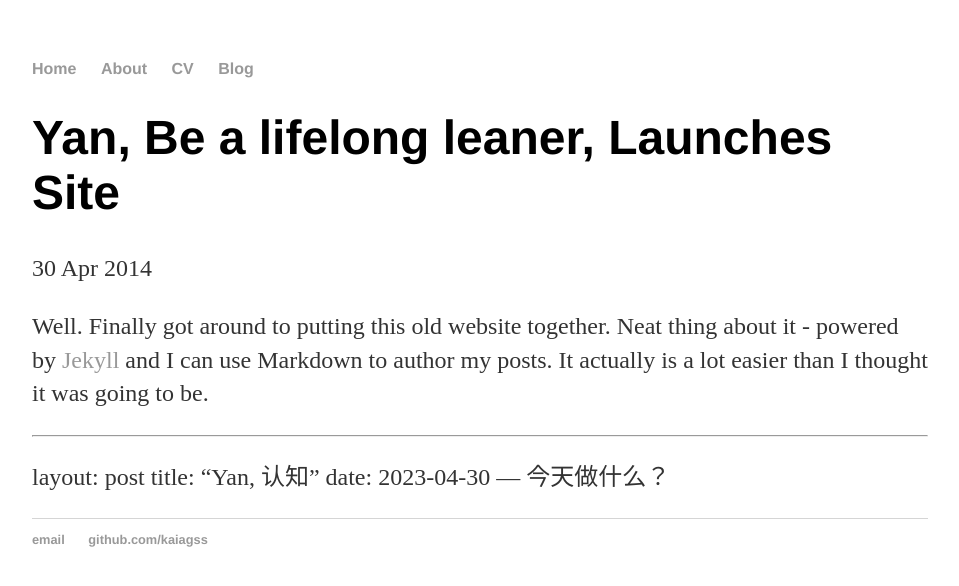
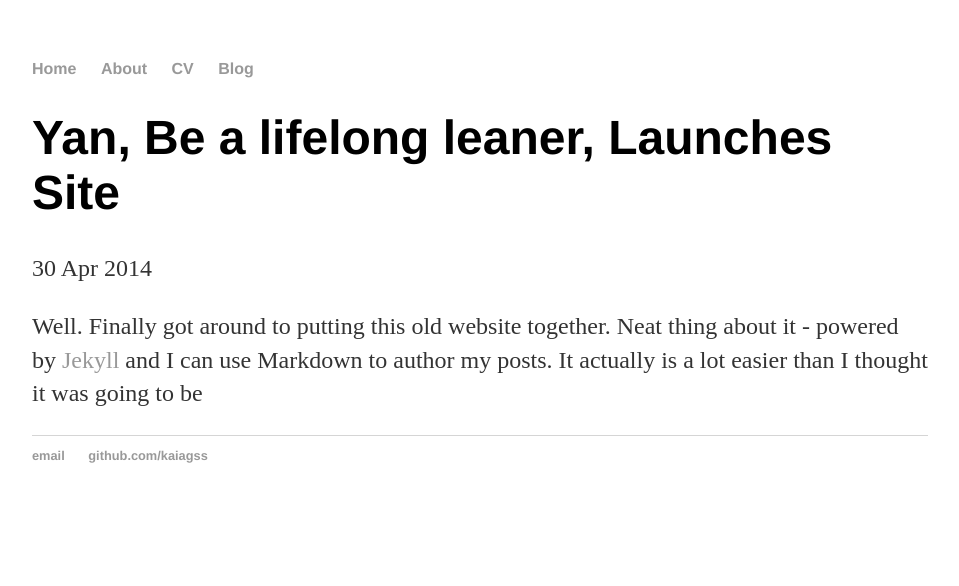
Before and after one commit to kaiagss/kaiagss.github.io, a Jekyll site: the page built from _posts/2014-04-30-Yan-site-launched.md, in a window 1280 px wide. Shown: the top 586 px of the page, without its empty margins (160-1119 px from the left). Built offline with Jekyll 4.4.1, drawn with Linux system fonts in a browser that asks for light colours.

Commit message:
Update 2014-04-30-Yan-site-launched.md

```diff
--- a/_posts/2014-04-30-Yan-site-launched.md
+++ b/_posts/2014-04-30-Yan-site-launched.md
@@ -3,11 +3,4 @@ layout: post
 title: "Yan, Be a lifelong leaner, Launches Site"
 date: 2014-04-30
 ---
-Well. Finally got around to putting this old website together. Neat thing about it - powered by [Jekyll](http://jekyllrb.com) and I can use Markdown to author my posts. It actually is a lot easier than I thought it was going to be.
-
----
-layout: post
-title: "Yan, 认知"
-date: 2023-04-30
----
-今天做什么？
+Well. Finally got around to putting this old website together. Neat thing about it - powered by [Jekyll](http://jekyllrb.com) and I can use Markdown to author my posts. It actually is a lot easier than I thought it was going to be
```
